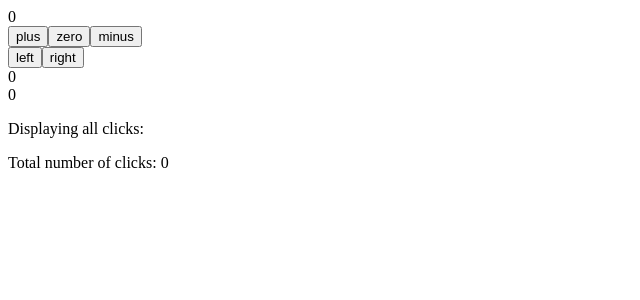
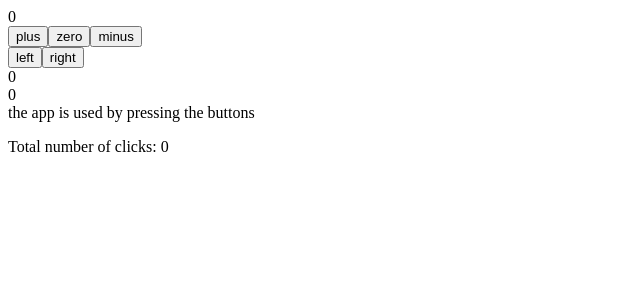
Before and after one commit to bhsaurabh/helsinkifullstack, a React (Vite) app in the folder part1/introdemo/: page / in a window 1280 px wide. Shown: the top 300 px of the page, without its empty margins (0-640 px from the left). Built offline with nearby package versions, Linux system fonts and the light colour scheme; the HTML template or start-up script is replaced by a standard one.

Commit message:
Conditional rednering 1

```diff
--- a/part1/introdemo/src/App.jsx
+++ b/part1/introdemo/src/App.jsx
@@ -12,6 +12,22 @@ const Button = ({onClick, text}) => {
   return(
     <button onClick={ onClick }>{text}</button>
   );
+}
+
+
+const History = (props) => {
+  if (props.allClicks.length == 0) {
+    return (
+      <div>the app is used by pressing the buttons</div>
+    )
+  } else {
+    return (
+        <div>
+          <p>Displaying all clicks:</p>
+          <p>{ props.allClicks.join(', ') }</p>
+        </div>
+        )
+  }
 }
 
 
@@ -56,8 +72,7 @@ const App = () => {
       <Button onClick={handleRightClick} text="right" />
       <Display counter={clicks.left} />
       <Display counter={clicks.right} />
-      <p>Displaying all clicks:</p>
-      <p>{ allClicks.join(', ') }</p>
+      <History allClicks={allClicks} />
       <p>Total number of clicks: {total}</p>
     </div>
   );
```
